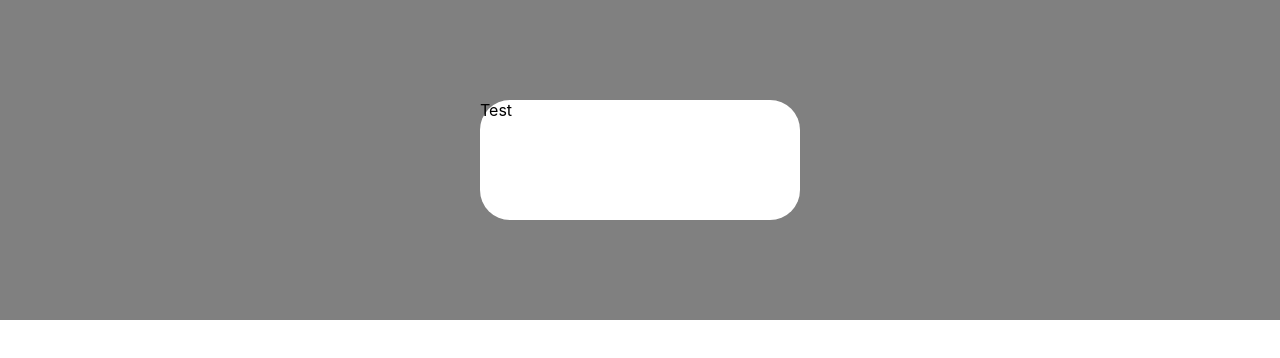
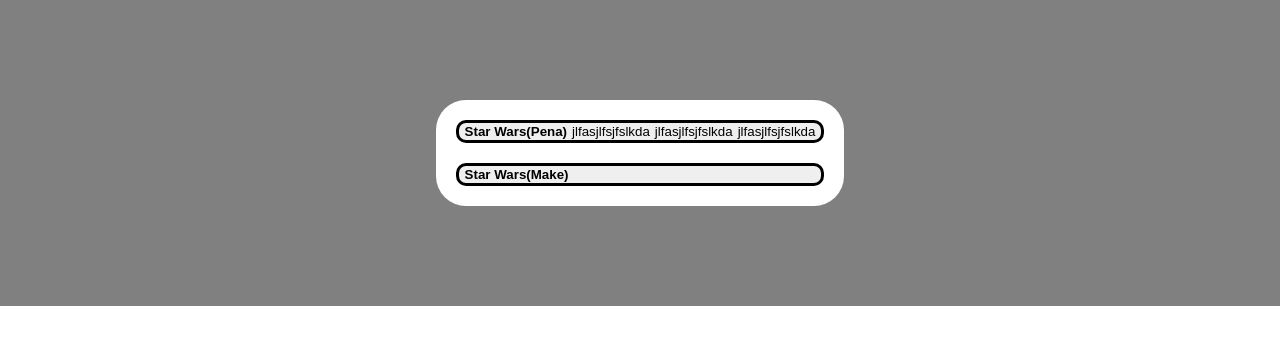
Before and after one commit to rajalam/pinball-maintenance-ts, a React (Create React App) app: page / in a window 1280 px wide. Shown: the top 358 px of the page. Built offline with nearby package versions, Linux system fonts and the light colour scheme.

Commit message:
Added CSS layout frame for device menu list

```diff
--- a/src/PinballMain.tsx
+++ b/src/PinballMain.tsx
@@ -1,4 +1,6 @@
 import './PinballMain.css';
+import ShowDeviceMenu from './components/ShowDeviceMenu';
+
 
 function PinballMain() {
 
@@ -6,15 +8,16 @@
         <div className='background'>
             <div className='app-workspace-background'>
 
+            <ShowDeviceMenu />
 
-            Test
+            {/* Test
             <br></br>
             <br></br>
             <br></br>
             <br></br>
             <br></br>
             <br></br>
-
+             */}
 
             </div>
         </div>
--- /dev/null
+++ b/src/components/ShowDeviceMenu.css
@@ -0,0 +1,22 @@
+.device-list-container {
+    padding: 20px;
+    display: flex;
+    flex-direction: column;
+    row-gap: 20px;
+    justify-content: center;
+}
+
+.device-button-container {
+    gap: 5px;
+    display: flex;
+    flex-wrap: wrap;
+    border-radius: 10px;
+    border-color: black;
+    border-width: 3px;
+    border-style: solid;
+    /* margin: 20px; */
+}
+
+.device-name-item {
+    font-weight: bold;
+}
--- /dev/null
+++ b/src/components/ShowDeviceMenu.tsx
@@ -0,0 +1,20 @@
+import './ShowDeviceMenu.css';
+
+function ShowDeviceMenu () {
+    return(
+
+        <div className="device-list-container">
+            <button className='device-button-container'>
+                <div className='device-name-item'>Star Wars(Pena)</div>
+                <div>jlfasjlfsjfslkda</div>
+                <div>jlfasjlfsjfslkda</div>
+                <div>jlfasjlfsjfslkda</div>
+            </button>
+            <button className='device-button-container'>
+                <div className='device-name-item'>Star Wars(Make)</div>
+            </button>
+        </div>
+    );
+}
+
+export default ShowDeviceMenu;
```
